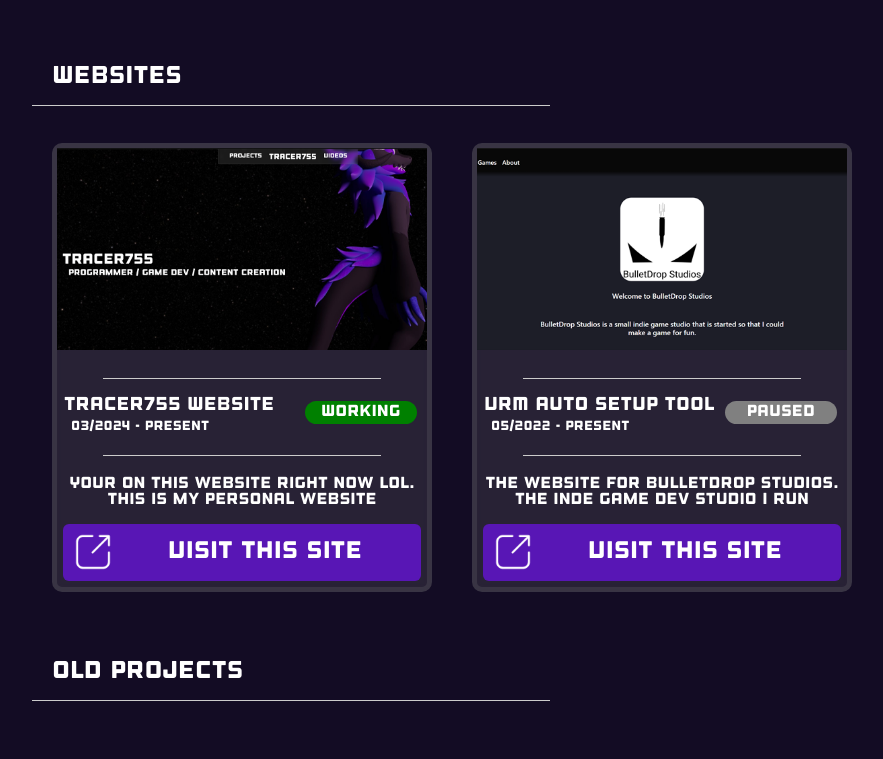
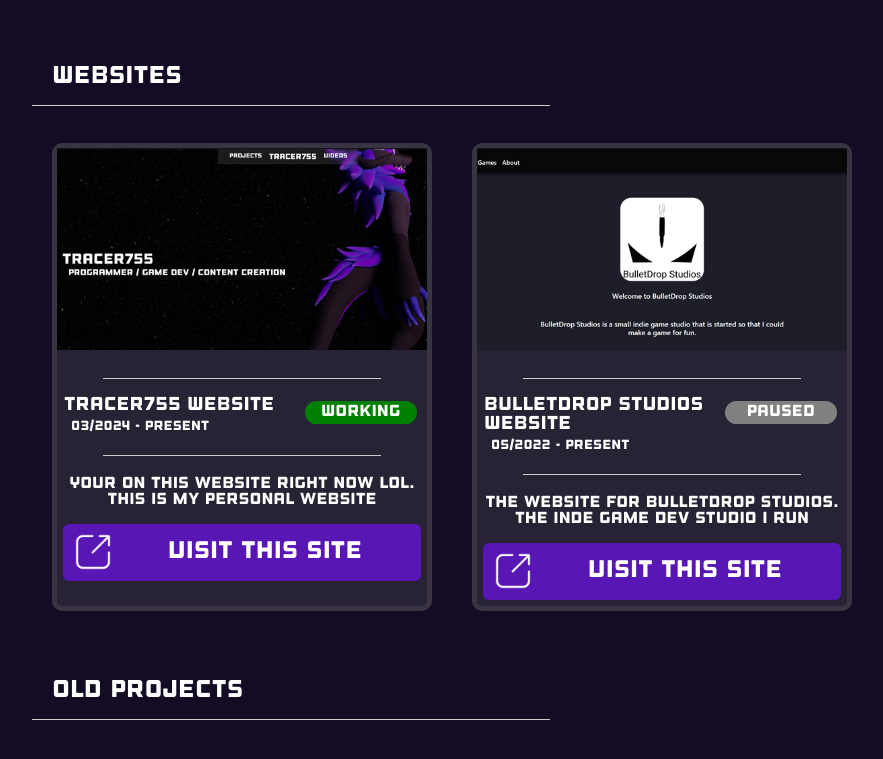
Before and after one commit to tracer755/Tracer755_WEBSITE, a plain HTML site: page projects.html in a window 1280 px wide. Shown: the part 728-1487 px from the top of the page, without its empty margins (96-979 px from the left). Drawn offline with Linux system fonts and the light colour scheme.

Commit message:
name fix

```diff
--- a/projects.html
+++ b/projects.html
@@ -95,7 +95,7 @@
           <hr>
           <div class="flexbox-row-noMobile">
             <div class="projectTitleBoxLeft">
-              <h3 style="float: left; padding-left: 7px; padding-bottom: 5px; text-align: left;">VRM auto setup tool</h3>
+              <h3 style="float: left; padding-left: 7px; padding-bottom: 5px; text-align: left;">BulletDrop Studios Website</h3>
               <h5 style="float: left; padding-left: 14px; padding-bottom: 6px; text-align: left">05/2022 - Present</h5>
             </div>
             <div class="projectTitleBoxRight">
```
